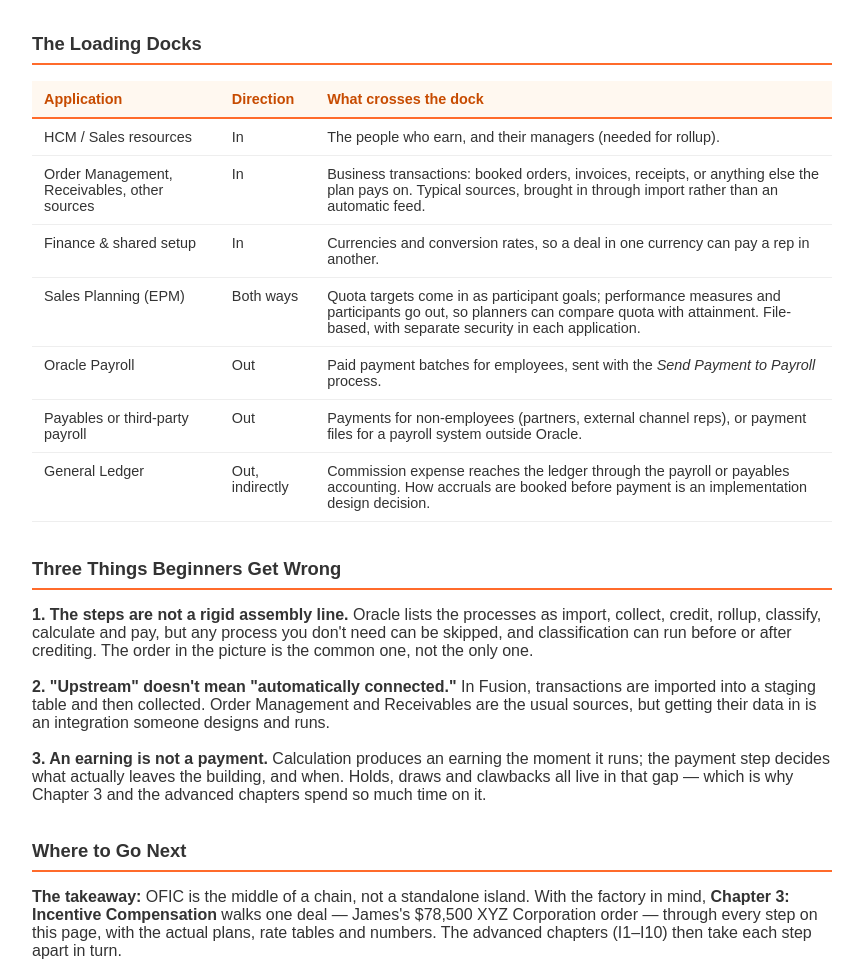
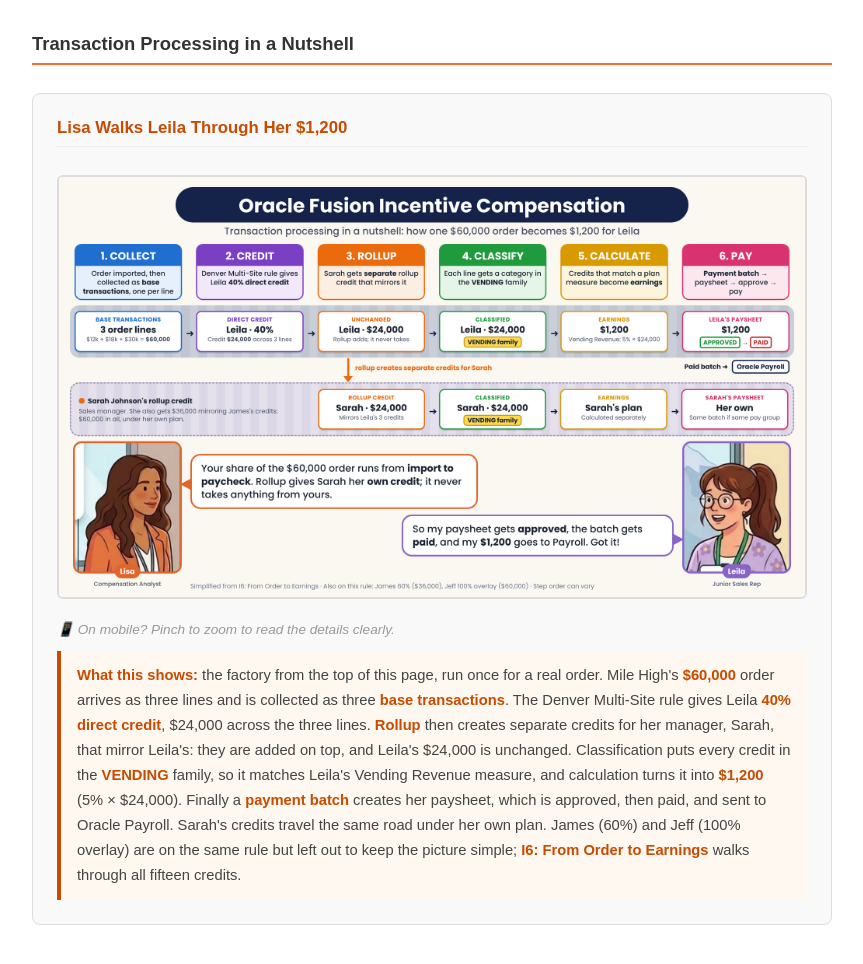
Before and after one commit to veniltirou/lead-to-revenue-storyboard, a plain HTML site: page ic-overview/index.html in a window 1280 px wide. Shown: the part 2045-3009 px from the top of the page, without its empty margins (298-1161 px from the left). Drawn offline with Linux system fonts and the light colour scheme.

Commit message:
Big Picture: add "Transaction Processing in a Nutshell" banner
New section on the Foundation page ic-overview: Lisa walks Leila through
her share of the I6 order (Mile High, $60,000) from collect to pay.
Numbers match I6: Leila 40% = $24,000 direct credit, Sarah's mirroring
rollup credit, VENDING family classification, 5% = $1,200, then payment
batch -> paysheet approved -> paid -> Oracle Payroll. James and Jeff are
named in the footer and caption. "Where to Go Next" now points to I6 as
the full version. CHARACTERS.md records the new appearance for Lisa and
Leila (portraits cropped from the canonical references; Lisa mirrored).

Co-Authored-By: Claude Opus 5.5 <noreply@anthropic.com>
Claude-Session: https://claude.ai/code/session_01AkUNH6ToaWaaKjdoW9PcFX

```diff
--- a/ic-overview/index.html
+++ b/ic-overview/index.html
@@ -367,6 +367,32 @@
       <tr><td>Pay</td><td>Earnings are gathered into a payment batch, with holds, draws and recoveries applied, and sent to the system that pays.</td><td class="panelref">Sent to Payroll</td></tr>
     </table>
 
+    <h2>Transaction Processing in a Nutshell</h2>
+    <div class="storyboard">
+      <h3>Lisa Walks Leila Through Her $1,200</h3>
+      <img src="IC_Nutshell_Banner.png"
+           alt="Lisa, the compensation analyst, explains to Leila, a junior sales rep, how her share of a $60,000 order moves through collect, credit, rollup, classify, calculate and pay: $24,000 of direct credit at 5% becomes $1,200, approved and paid to Oracle Payroll, while rollup gives her manager Sarah a separate $24,000 credit" />
+      <p class="tip">📱 On mobile? Pinch to zoom to read the details clearly.</p>
+      <div class="what-it-shows">
+        <strong>What this shows:</strong> the factory from the top of this
+        page, run once for a real order. Mile High's <strong>$60,000</strong>
+        order arrives as three lines and is collected as three
+        <strong>base transactions</strong>. The Denver Multi-Site rule gives
+        Leila <strong>40% direct credit</strong>, $24,000 across the three
+        lines. <strong>Rollup</strong> then creates separate credits for her
+        manager, Sarah, that mirror Leila's: they are added on top, and
+        Leila's $24,000 is unchanged. Classification puts every credit in the
+        <strong>VENDING</strong> family, so it matches Leila's Vending Revenue
+        measure, and calculation turns it into <strong>$1,200</strong> (5% ×
+        $24,000). Finally a <strong>payment batch</strong> creates her
+        paysheet, which is approved, then paid, and sent to Oracle Payroll.
+        Sarah's credits travel the same road under her own plan. James (60%)
+        and Jeff (100% overlay) are on the same rule but left out to keep the
+        picture simple; <strong>I6: From Order to Earnings</strong> walks
+        through all fifteen credits.
+      </div>
+    </div>
+
     <h2>The Loading Docks</h2>
     <table class="concepts">
       <tr><th>Application</th><th>Direction</th><th>What crosses the dock</th></tr>
@@ -404,7 +430,8 @@
       Incentive Compensation</strong> walks one deal — James's $78,500 XYZ
       Corporation order — through every step on this page, with the actual
       plans, rate tables and numbers. The advanced chapters (I1–I10) then take
-      each step apart in turn.
+      each step apart in turn, starting with <strong>I6: From Order to
+      Earnings</strong>, the full version of the nutshell above.
     </div>
 
     <p class="tip" style="margin-top:20px;">Sources: Oracle documentation —
```
Also changed, not shown: ic-overview/IC_Nutshell_Banner.png (added), 1 other file.
